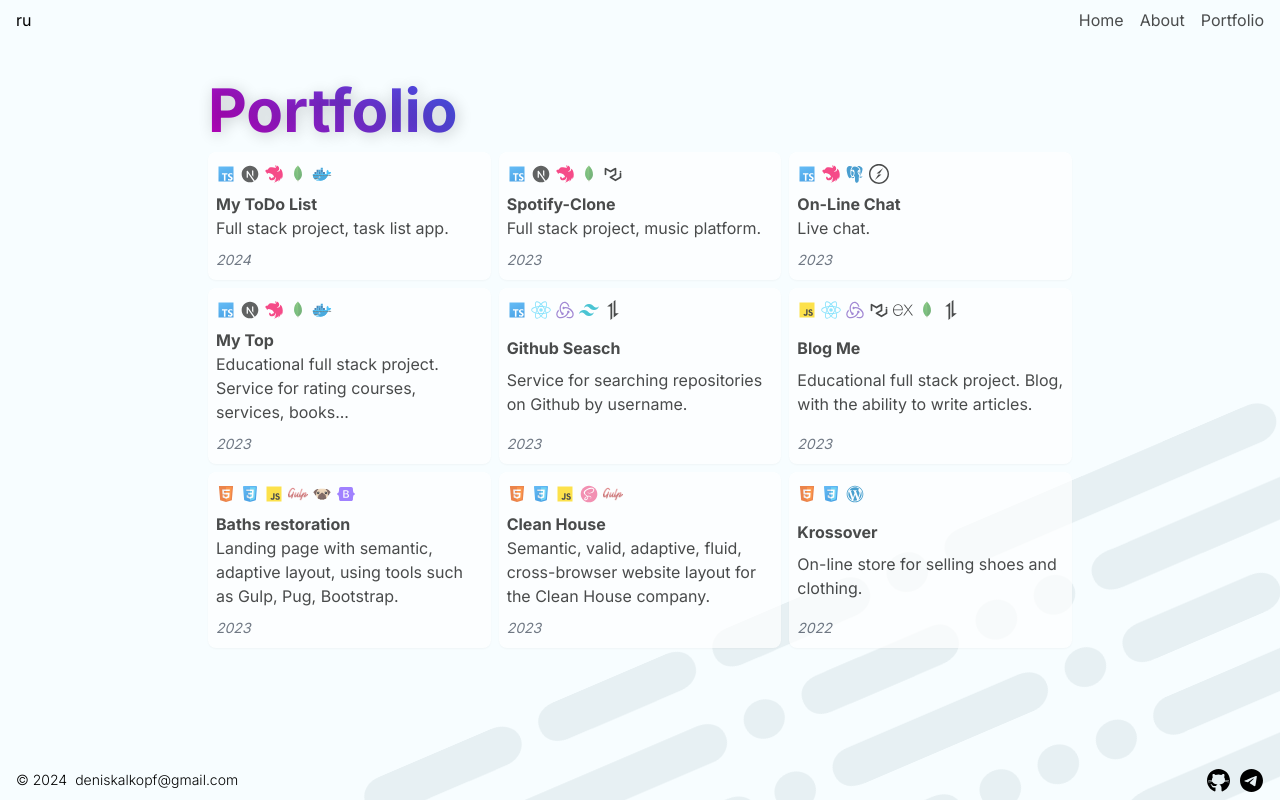
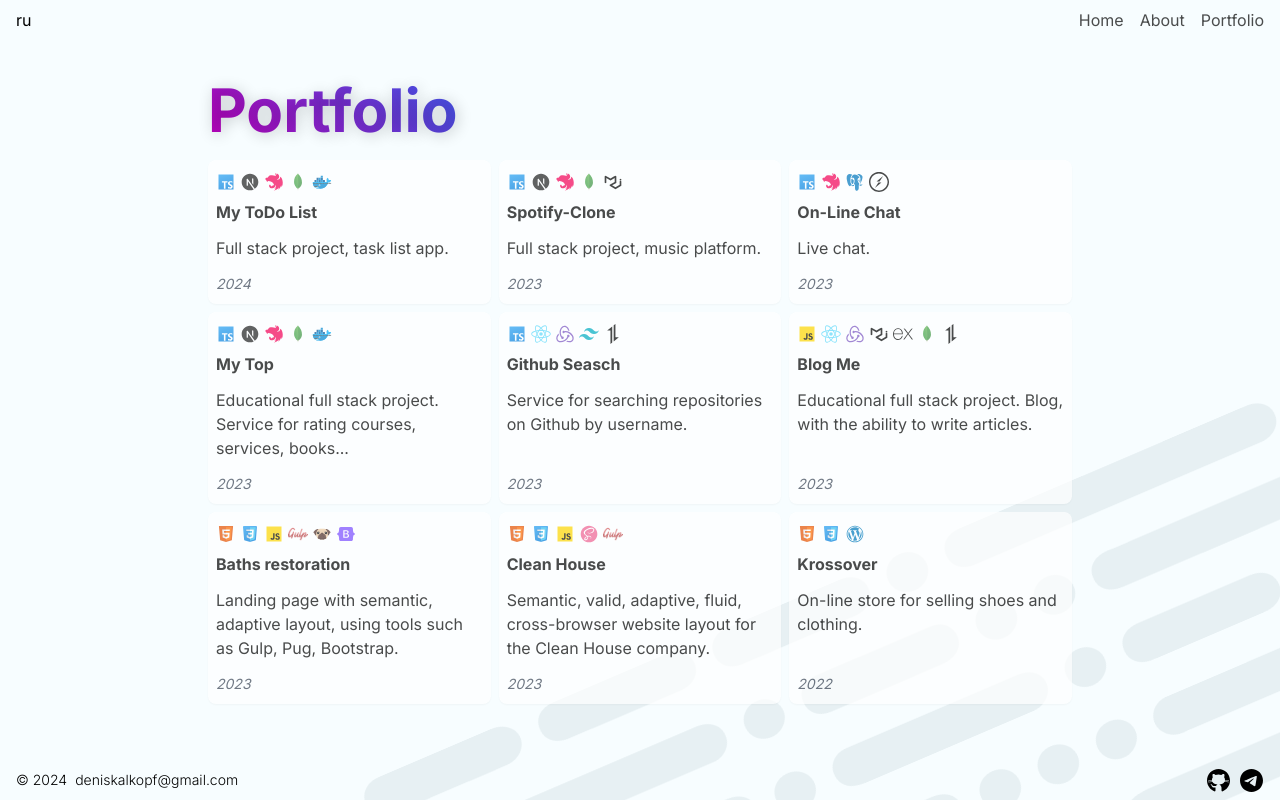
Before and after one commit to DenisJet/myportfolio_2.0, a Next.js app: page /en/portfolio in a window 1280 px wide. Built offline with nearby package versions, Linux system fonts and the light colour scheme.

Commit message:
add portfolio translate

```diff
--- a/messages/en.json
+++ b/messages/en.json
@@ -7,5 +7,8 @@
     "title": "About Me",
     "text": "I have a great passion for Internet technologies and web development in particular. I started by studying the frontend, but today I also have experience writing the backend.",
     "title-2": "Professional skills"
+  },
+  "Portfolio": {
+    "title": "Portfolio"
   }
 }
--- a/messages/ru.json
+++ b/messages/ru.json
@@ -5,7 +5,10 @@
   },
   "About": {
     "title": "Обо мне",
-    "text": "У меня есть большая страсть к Интернет-технологиям и веб-разработке в частности. Я начинал с изучения фронтенда, но сегодня у меня есть еще и опыт написания бэкенда.",
+    "text": "Обладаю большой страстью к изучению и работе с интернет-технологиями и к веб-разработке в частности. Я начинал с изучения фронтенда, но сегодня у меня есть еще и опыт написания бэкенда.",
     "title-2": "Профессиональные навыки"
+  },
+  "Portfolio": {
+    "title": "Портфолио"
   }
 }
--- a/src/app/[locale]/portfolio/page.tsx
+++ b/src/app/[locale]/portfolio/page.tsx
@@ -1,14 +1,33 @@
-import { projects } from '../../../projects/projects';
-import ProjectCard, { ProjectProps } from '../../../components/ProjectCard/ProjectCard';
+import { projectsEn } from '../../../projects/projectsEn';
+import { projectsRu } from '../../../projects/projectsRu';
+import ProjectCard from '../../../components/ProjectCard/ProjectCard';
+import { useLocale, useTranslations } from 'next-intl';
 
 export default function Portfolio(): JSX.Element {
+  const t = useTranslations('Portfolio');
+  const locale = useLocale();
+  console.log(locale);
+
   return (
     <main>
       <div className='container p-4 mx-auto max-w-4xl'>
-        <h1 className='gradient text-6xl font-bold mt-6 mb-3'>Portfolio</h1>
+        <h1 className='gradient text-6xl font-bold mt-6 mb-5'>{t('title')}</h1>
         <div className='grid md:grid-cols-3 gap-2'>
-          {projects &&
-            projects.map((project) => (
+          {locale == 'en'
+            ? projectsEn &&
+              projectsEn.map((project) => (
+                <ProjectCard
+                  key={project.id}
+                  id={project.id}
+                  link={project.link}
+                  title={project.title}
+                  description={project.description}
+                  iconsSrc={project.iconsSrc}
+                  year={project.year}
+                />
+              ))
+            : projectsRu &&
+              projectsRu.map((project) => (
                 <ProjectCard
                   key={project.id}
                   id={project.id}
--- a/src/components/ProjectCard/ProjectCard.tsx
+++ b/src/components/ProjectCard/ProjectCard.tsx
@@ -14,15 +14,15 @@
   return (
     <Link
       href={project.link}
-      className='group/portfolio-item text-black bg-white flex flex-col justify-between p-2 opacity-70 shadow-sm hover:opacity-100 hover:shadow-lg rounded-lg transition-all'
+      className='group/portfolio-item text-black bg-white flex flex-col justify-start p-2 opacity-70 shadow-sm hover:opacity-100 hover:shadow-lg rounded-lg transition-all'
     >
       <div className='flex gap-1 mt-1 mb-2'>
         {project.iconsSrc &&
           project.iconsSrc.map((src) => <img key={src} src={src} alt='' className='max-w-[20px] max-h-[20px]' />)}
       </div>
-      <div className='font-bold'>{project.title}</div>
-      <div className='excerpt'>{project.description}</div>
-      <div className='flex justify-between items-center mt-2'>
+      <div className='font-bold mb-3'>{project.title}</div>
+      <div className='excerpt mb-3'>{project.description}</div>
+      <div className='flex justify-between items-center mb-0 mt-auto'>
         <div className='italic text-sm text-gray-700'>{project.year}</div>
         <svg
           xmlns='http://www.w3.org/2000/svg'
--- /dev/null
+++ b/src/projects/projectsEn.ts
@@ -0,0 +1,124 @@
+export const projectsEn = [
+  {
+    id: '8',
+    link: '/portfolio/todo',
+    title: 'My ToDo List',
+    description: 'Full stack project, task list app.',
+    year: 2024,
+    iconsSrc: [
+      '/icons/icon-typescript.svg',
+      '/icons/icon-next.svg',
+      '/icons/icons-nest.svg',
+      '/icons/icon-mongo.svg',
+      '/icons/icon-docker.svg',
+    ],
+  },
+  {
+    id: '8',
+    link: '/portfolio/spotify-clone',
+    title: 'Spotify-Clone',
+    description: 'Full stack project, music platform.',
+    year: 2023,
+    iconsSrc: [
+      '/icons/icon-typescript.svg',
+      '/icons/icon-next.svg',
+      '/icons/icons-nest.svg',
+      '/icons/icon-mongo.svg',
+      '/icons/icon-mui.svg',
+    ],
+  },
+  {
+    id: '7',
+    link: '/portfolio/live-chat',
+    title: 'On-Line Chat',
+    description: 'Live chat.',
+    year: 2023,
+    iconsSrc: [
+      '/icons/icon-typescript.svg',
+      '/icons/icons-nest.svg',
+      '/icons/icon-postgresql.svg',
+      '/icons/socket-icon.svg',
+    ],
+  },
+  {
+    id: '6',
+    link: '/portfolio/my-top',
+    title: 'My Top',
+    description: 'Educational full stack project. Service for rating courses, services, books...',
+    year: 2023,
+    iconsSrc: [
+      '/icons/icon-typescript.svg',
+      '/icons/icon-next.svg',
+      '/icons/icons-nest.svg',
+      '/icons/icon-mongo.svg',
+      '/icons/icon-docker.svg',
+    ],
+  },
+  {
+    id: '5',
+    link: '/portfolio/github-search',
+    title: 'Github Seasch',
+    description: 'Service for searching repositories on Github by username.',
+    year: 2023,
+    iconsSrc: [
+      '/icons/icon-typescript.svg',
+      '/icons/react_icon.svg',
+      '/icons/icon-redux.svg',
+      '/icons/icon-tailwind.svg',
+      '/icons/axios_icon.svg',
+    ],
+  },
+  {
+    id: '4',
+    link: '/portfolio/blog-me',
+    title: 'Blog Me',
+    description: 'Educational full stack project. Blog, with the ability to write articles.',
+    year: 2023,
+    iconsSrc: [
+      '/icons/icon-javascript.svg',
+      '/icons/react_icon.svg',
+      '/icons/icon-redux.svg',
+      '/icons/icon-mui.svg',
+      '/icons/icon-express.svg',
+      '/icons/icon-mongo.svg',
+      '/icons/axios_icon.svg',
+    ],
+  },
+  {
+    id: '3',
+    link: '/portfolio/baths-restoration',
+    title: 'Baths restoration',
+    description: 'Landing page with semantic, adaptive layout, using tools such as Gulp, Pug, Bootstrap.',
+    year: 2023,
+    iconsSrc: [
+      '/icons/iconhtml.svg',
+      '/icons/iconcss.svg',
+      '/icons/icon-javascript.svg',
+      '/icons/icons-gulp.png',
+      '/icons/pug_icon.svg',
+      '/icons/icon-bootstrap.svg',
+    ],
+  },
+  {
+    id: '2',
+    link: '/portfolio/cleanhouse',
+    title: 'Clean House',
+    description: 'Semantic, valid, adaptive, fluid, cross-browser website layout for the Clean House company.',
+    year: 2023,
+    iconsSrc: [
+      '/icons/iconhtml.svg',
+      '/icons/iconcss.svg',
+      '/icons/icon-javascript.svg',
+      '/icons/iconsass.svg',
+      '/icons/icons-gulp.png',
+    ],
+  },
+  {
+    id: '1',
+    link: '/portfolio/krossover',
+    title: 'Krossover',
+    description: 'Оn-line store for selling shoes and clothing.',
+    year: 2022,
+    iconsSrc: ['/icons/iconhtml.svg', '/icons/iconcss.svg', '/icons/icon-wordpress.svg'],
+  },
+];
--- a/src/projects/projects.ts
+++ b/src/projects/projectsRu.ts
@@ -1,9 +1,9 @@
-export const projects = [
+export const projectsRu = [
   {
     id: '8',
     link: '/portfolio/todo',
     title: 'My ToDo List',
-    description: 'Full stack project, task list app.',
+    description: 'Фулл стек приложение для составления списка задач.',
     year: 2024,
     iconsSrc: [
       '/icons/icon-typescript.svg',
@@ -17,7 +17,7 @@
     id: '8',
     link: '/portfolio/spotify-clone',
     title: 'Spotify-Clone',
-    description: 'Full stack project, music platform.',
+    description: 'Музыкальная платформа',
     year: 2023,
     iconsSrc: [
       '/icons/icon-typescript.svg',
@@ -31,7 +31,7 @@
     id: '7',
     link: '/portfolio/live-chat',
     title: 'On-Line Chat',
-    description: 'Live chat.',
+    description: 'Он-лайн чат',
     year: 2023,
     iconsSrc: [
       '/icons/icon-typescript.svg',
@@ -44,7 +44,7 @@
     id: '6',
     link: '/portfolio/my-top',
     title: 'My Top',
-    description: 'Educational full stack project. Service for rating courses, services, books...',
+    description: 'Учебный фулл стек проект. Сервис для рейтинга курсов, услуг, книг...',
     year: 2023,
     iconsSrc: [
       '/icons/icon-typescript.svg',
@@ -58,7 +58,7 @@
     id: '5',
     link: '/portfolio/github-search',
     title: 'Github Seasch',
-    description: 'Service for searching repositories on Github by username.',
+    description: 'Сервис для поиска репозиториев на Github по имени пользователя.',
     year: 2023,
     iconsSrc: [
       '/icons/icon-typescript.svg',
@@ -72,7 +72,7 @@
     id: '4',
     link: '/portfolio/blog-me',
     title: 'Blog Me',
-    description: 'Educational full stack project. Blog, with the ability to write articles.',
+    description: 'Учебный фулл стек проект. Блог, с возможностью написания статей.',
     year: 2023,
     iconsSrc: [
       '/icons/icon-javascript.svg',
@@ -88,7 +88,8 @@
     id: '3',
     link: '/portfolio/baths-restoration',
     title: 'Baths restoration',
-    description: 'Landing page with semantic, adaptive layout, using tools such as Gulp, Pug, Bootstrap.',
+    description:
+      'Посадочная страница с семантической, адаптивной версткой, с использованием таких инструментов, как Gulp, Pug, Bootstrap.',
     year: 2023,
     iconsSrc: [
       '/icons/iconhtml.svg',
@@ -103,7 +104,7 @@
     id: '2',
     link: '/portfolio/cleanhouse',
     title: 'Clean House',
-    description: 'Semantic, valid, adaptive, fluid, cross-browser website layout for the Clean House company.',
+    description: 'Семантическая, валидная, адаптивная, кроссбраузерная верстка сайта для компании "Чистый дом".',
     year: 2023,
     iconsSrc: [
       '/icons/iconhtml.svg',
@@ -117,7 +118,7 @@
     id: '1',
     link: '/portfolio/krossover',
     title: 'Krossover',
-    description: 'Оn-line store for selling shoes and clothing.',
+    description: 'Онлайн-магазин по продаже обуви и одежды.',
     year: 2022,
     iconsSrc: ['/icons/iconhtml.svg', '/icons/iconcss.svg', '/icons/icon-wordpress.svg'],
   },
```
Lines whose indentation alone changed are shown as unchanged.
